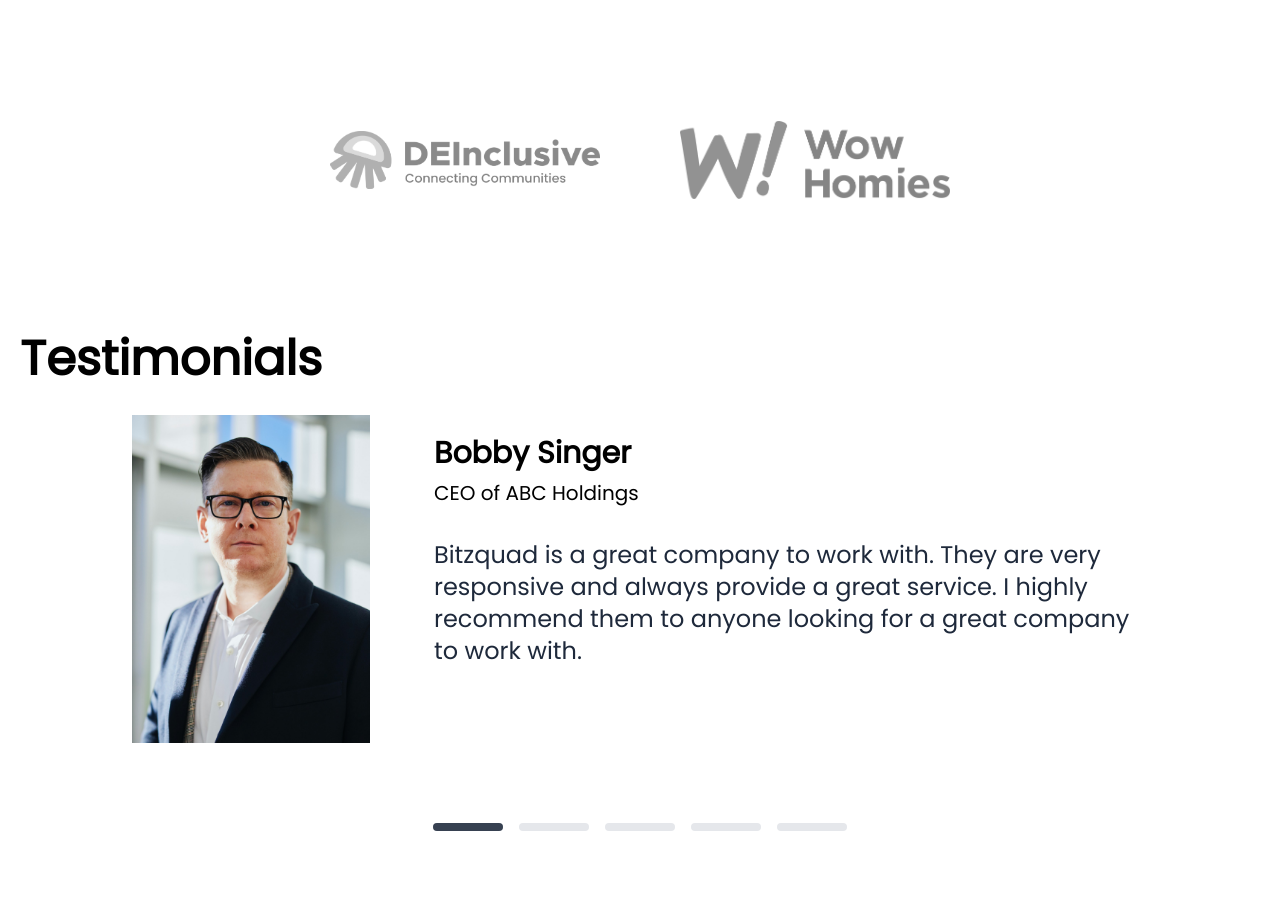
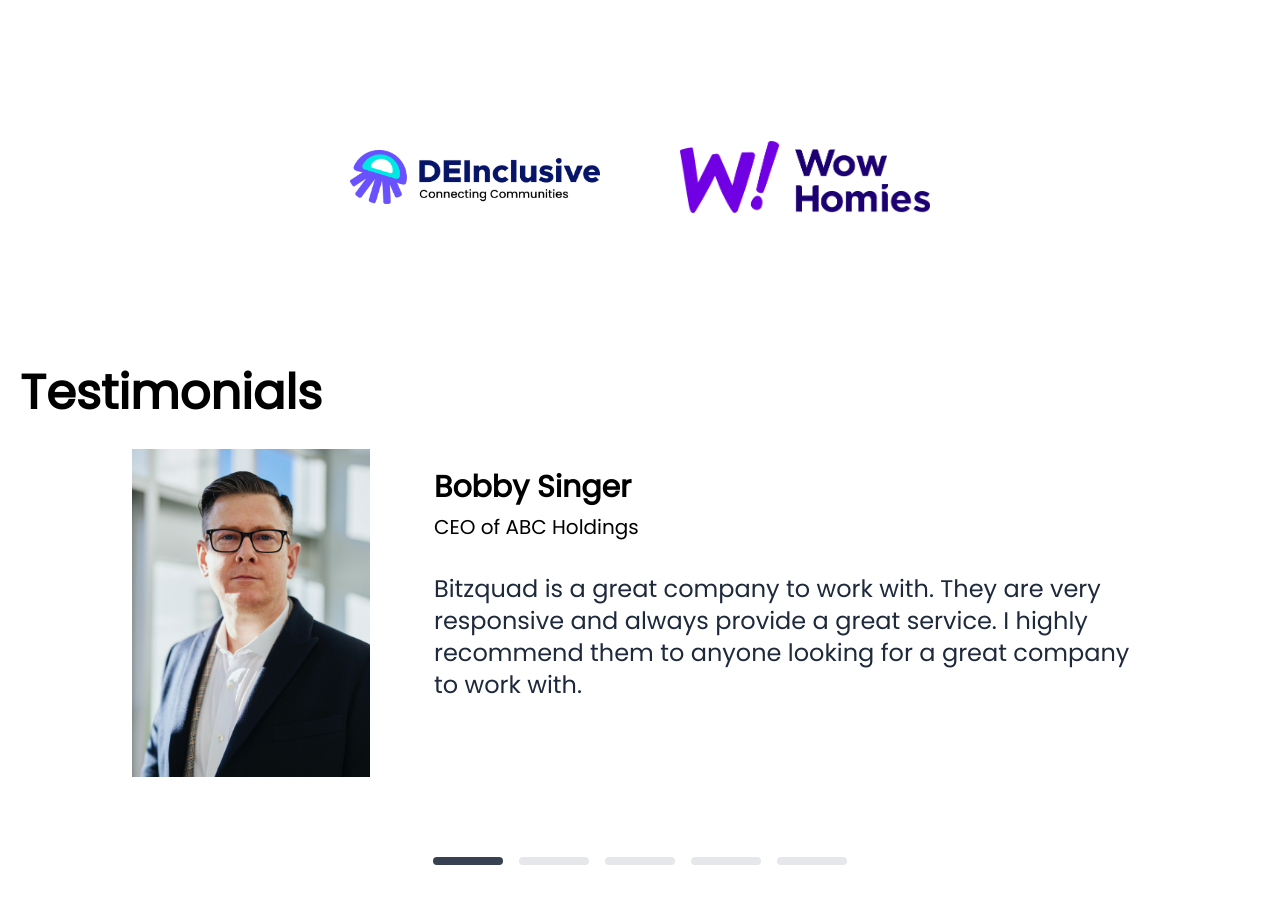
Before and after one commit to geethakash/bitzquad.com-2.0, a Next.js app: page / in a window 1280 px wide. Shown: the part 935-1838 px from the top of the page. Built offline with nearby package versions, Linux system fonts and the light colour scheme; what react-locomotive-scroll would draw is missing.

Commit message:
fix: our partners logo colors

```diff
--- a/components/home/OurPartners.js
+++ b/components/home/OurPartners.js
@@ -37,6 +37,7 @@ function OurPartners() {
             <a href={partner.url} target="_blank" rel="noopener noreferrer">
               <img
                 className="partners_card_image"
+                data-cursor-text="click"
                 src={partner.image}
                 alt={partner.name}
               />
--- a/styles/pages/_home-page.scss
+++ b/styles/pages/_home-page.scss
@@ -184,10 +184,10 @@
 
   &_card {
     &_container {
-      @apply mx-auto my-10 grid w-3/4 grid-cols-2 items-center justify-center gap-x-10 lg:my-20 lg:w-1/2 lg:gap-x-20 xl:mt-32;
+      @apply mx-auto my-10 grid w-3/4 grid-cols-2 items-center justify-center gap-x-10 lg:my-20 lg:w-1/2 lg:gap-x-10 xl:mt-32;
     }
     &_image {
-      @apply relative h-auto w-full overflow-hidden object-cover opacity-50 grayscale transition-all duration-300 ease-in-out hover:opacity-100 hover:grayscale-0;
+      @apply relative h-auto w-full overflow-hidden object-cover opacity-100  transition-all duration-300 ease-in-out hover:scale-105 lg:p-5;
     }
   }
 }
```
